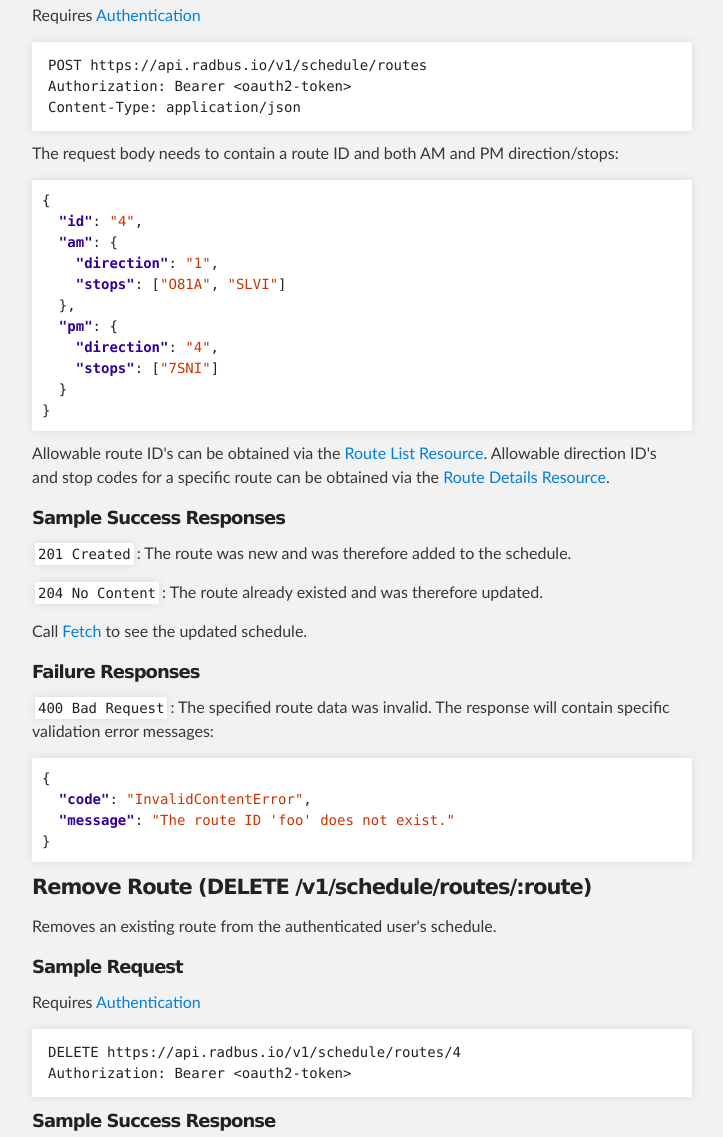
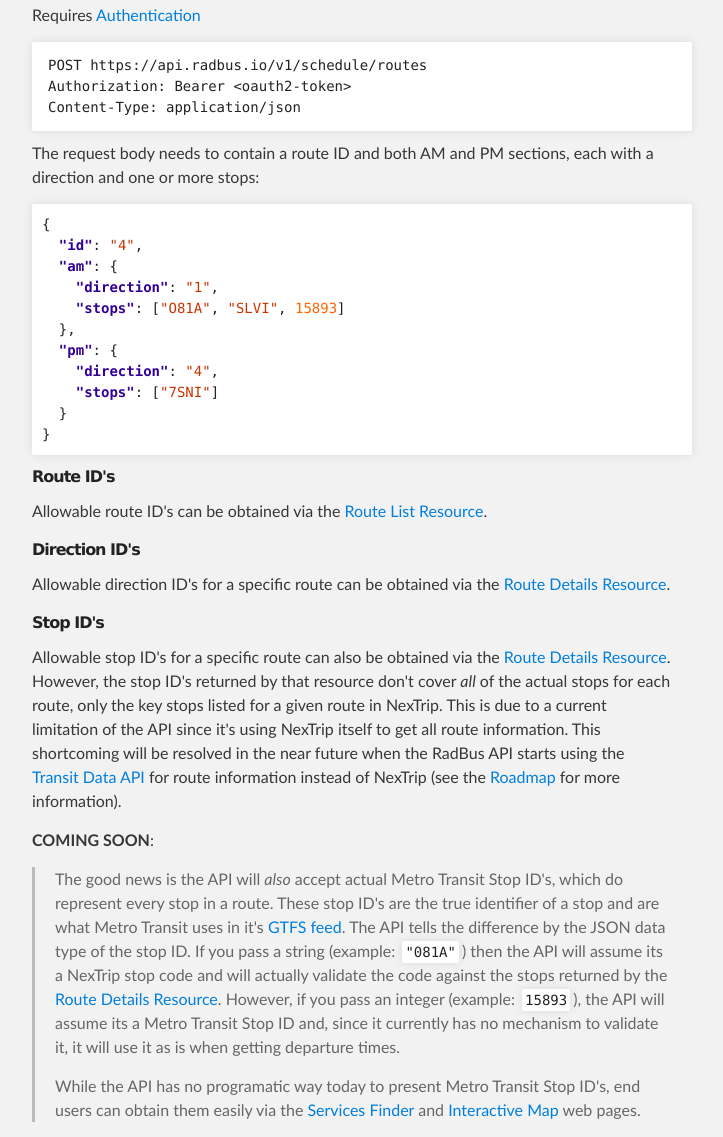
Before and after one commit to RadBus/api, a plain HTML site: page index.html in a window 1280 px wide. Shown: the part 6235-7372 px from the top of the page, without its empty margins (288-1011 px from the left). Drawn offline with Linux system fonts and the light colour scheme.

```diff
--- a/index.html
+++ b/index.html
@@ -360,13 +360,13 @@
 Content-Type: application/json
 </code></pre>
 
-<p>The request body needs to contain a route ID and both AM and PM direction/stops:</p>
+<p>The request body needs to contain a route ID and both AM and PM sections, each with a direction and one or more stops:</p>
 
 <div class="highlight highlight-json"><pre><span class="p">{</span>
   <span class="nt">"id"</span><span class="p">:</span> <span class="s2">"4"</span><span class="p">,</span>
   <span class="nt">"am"</span><span class="p">:</span> <span class="p">{</span>
     <span class="nt">"direction"</span><span class="p">:</span> <span class="s2">"1"</span><span class="p">,</span>
-    <span class="nt">"stops"</span><span class="p">:</span> <span class="p">[</span><span class="s2">"O81A"</span><span class="p">,</span> <span class="s2">"SLVI"</span><span class="p">]</span>
+    <span class="nt">"stops"</span><span class="p">:</span> <span class="p">[</span><span class="s2">"O81A"</span><span class="p">,</span> <span class="s2">"SLVI"</span><span class="p">,</span> <span class="mi">15893</span><span class="p">]</span>
   <span class="p">},</span>
   <span class="nt">"pm"</span><span class="p">:</span> <span class="p">{</span>
     <span class="nt">"direction"</span><span class="p">:</span> <span class="s2">"4"</span><span class="p">,</span>
@@ -375,8 +375,28 @@
 <span class="p">}</span>
 </pre></div>
 
-<p>Allowable route ID's can be obtained via the <a href="#route-list-resource">Route List Resource</a>.
-Allowable direction ID's and stop codes for a specific route can be obtained via the <a href="#route-details-resource">Route Details Resource</a>.</p>
+<h6>
+<a name="route-ids" class="anchor" href="#route-ids"><span class="octicon octicon-link"></span></a>Route ID's</h6>
+
+<p>Allowable route ID's can be obtained via the <a href="#route-list-resource">Route List Resource</a>.</p>
+
+<h6>
+<a name="direction-ids" class="anchor" href="#direction-ids"><span class="octicon octicon-link"></span></a>Direction ID's</h6>
+
+<p>Allowable direction ID's for a specific route can be obtained via the <a href="#route-details-resource">Route Details Resource</a>.</p>
+
+<h6>
+<a name="stop-ids" class="anchor" href="#stop-ids"><span class="octicon octicon-link"></span></a>Stop ID's</h6>
+
+<p>Allowable stop ID's for a specific route can also be obtained via the <a href="#route-details-resource">Route Details Resource</a>.  However, the stop ID's returned by that resource don't cover <em>all</em> of the actual stops for each route, only the key stops listed for a given route in NexTrip.  This is due to a current limitation of the API since it's using NexTrip itself to get all route information.  This shortcoming will be resolved in the near future when the RadBus API starts using the <a href="http://transitdata.io">Transit Data API</a> for route information instead of NexTrip (see the <a href="https://github.com/TargetRAD/radbus-api/wiki/Roadmap#medium-term-3-6-months">Roadmap</a> for more information).</p>
+
+<p><strong>COMING SOON</strong>:</p>
+
+<blockquote>
+<p>The good news is the API will <em>also</em> accept actual Metro Transit Stop ID's, which do represent every stop in a route.  These stop ID's are the true identifier of a stop and are what Metro Transit uses in it's <a href="http://datafinder.org/metadata/transit_schedule_google_feed.html">GTFS feed</a>.  The API tells the difference by the JSON data type of the stop ID.  If you pass a string (example: <code>"081A"</code>) then the API will assume its a NexTrip stop code and will actually validate the code against the stops returned by the <a href="#route-details-resource">Route Details Resource</a>.  However, if you pass an integer (example: <code>15893</code>), the API will assume its a Metro Transit Stop ID and, since it currently has no mechanism to validate it, it will use it as is when getting departure times.</p>
+
+<p>While the API has no programatic way today to present Metro Transit Stop ID's, end users can obtain them easily via the <a href="http://www.metrotransit.org/planner/servicesfinder.aspx">Services Finder</a> and <a href="http://www.metrotransit.org/imap/map.aspx">Interactive Map</a> web pages.</p>
+</blockquote>
 
 <h5>
 <a name="sample-success-responses" class="anchor" href="#sample-success-responses"><span class="octicon octicon-link"></span></a>Sample Success Responses</h5>
```
Also changed, not shown: params.json (+1 -1 lines).
